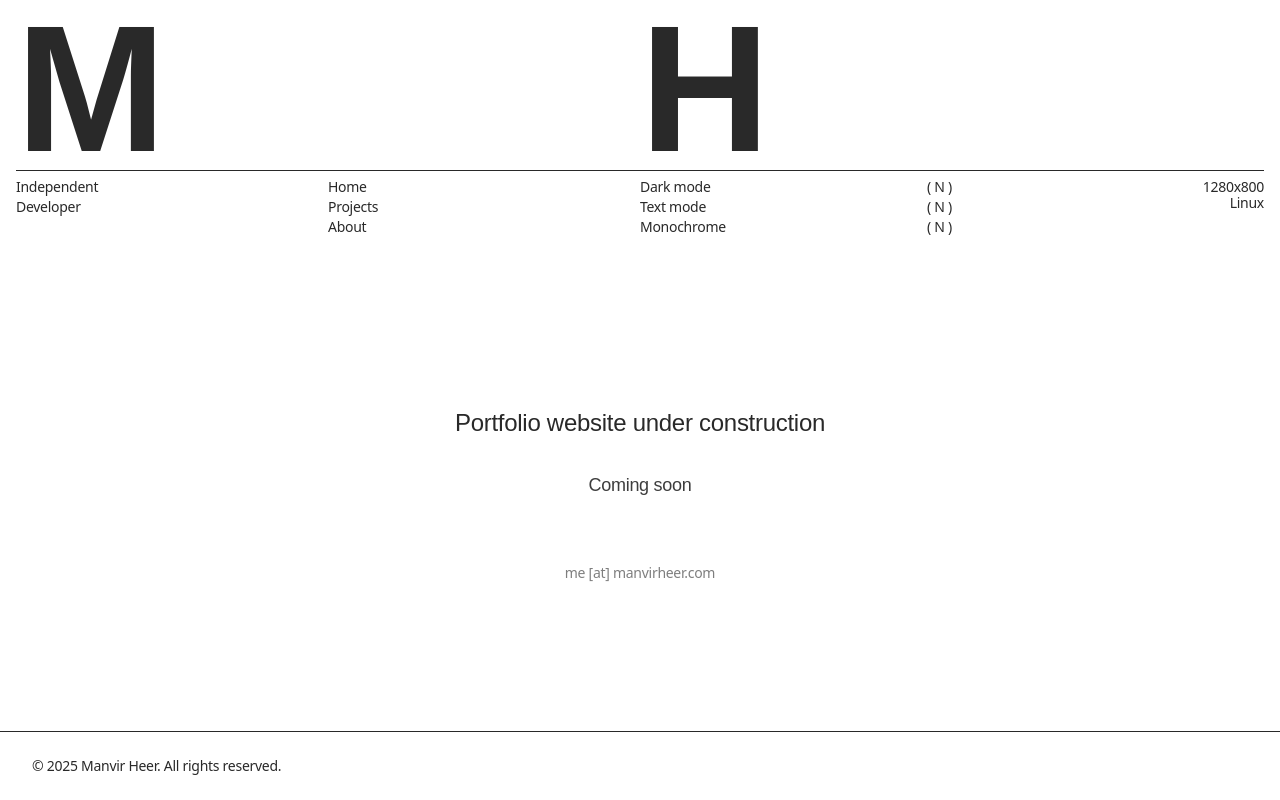
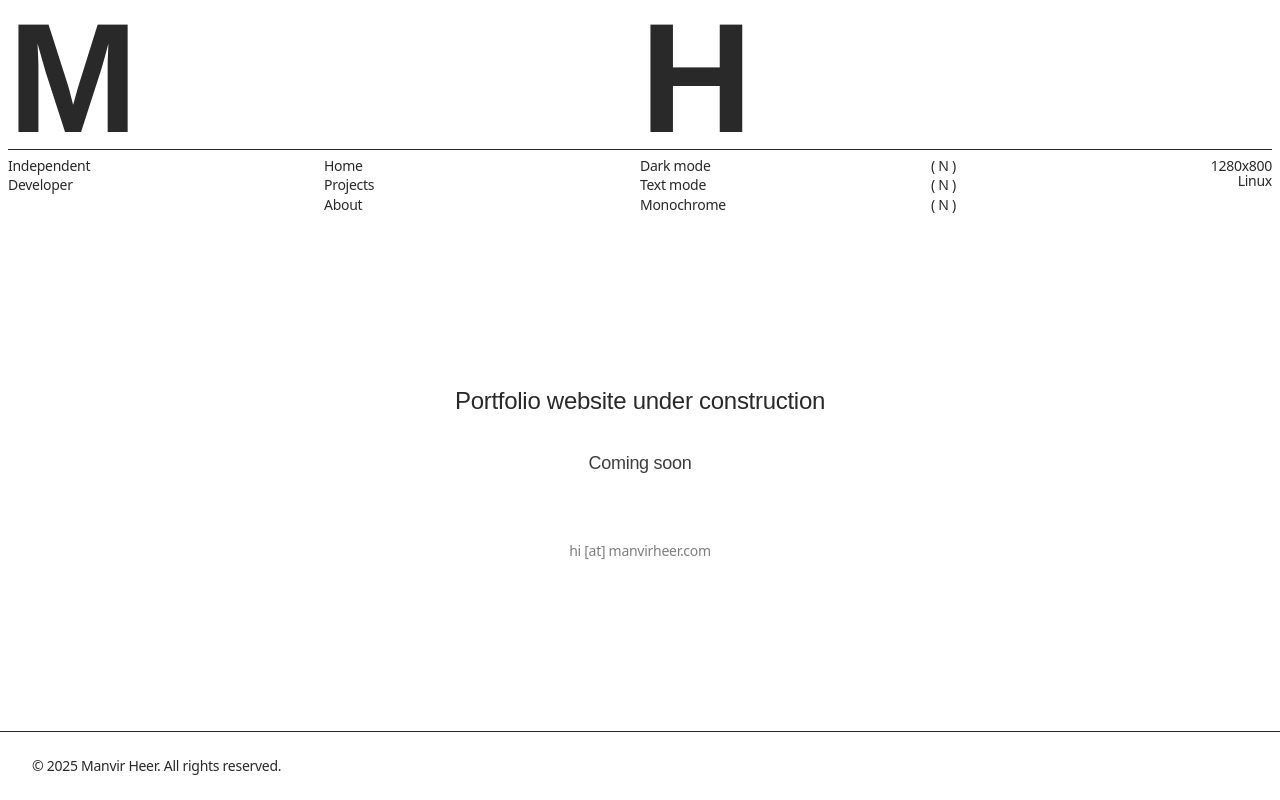
Before and after one commit to manvirheer/manvirheer-portfolio, a Next.js app: page / in a window 1280 px wide. Built offline with nearby package versions, Linux system fonts and the light colour scheme; a web font is replaced by a local one.

Commit message:
chore: do email change

```diff
--- a/app/components/layout/header.tsx
+++ b/app/components/layout/header.tsx
@@ -14,8 +14,7 @@ const Header = () => {
   const [dimensions, setDimensions] = useState({ width: 0, height: 0 });
   const [platform, setPlatform] = useState('');
   const [isLogoHovered, setIsLogoHovered] = useState(false);
-  // Default fontSize now just a state variable that will be dynamically updated
-  const [fontSize, setFontSize] = useState('160px');
+  // No need for fontSize state when using CSS vw units
   const letterControls = useAnimation();
   const logoTimeoutRef = useRef<NodeJS.Timeout | null>(null);
   const initialLoadDone = useRef(false);
@@ -42,40 +41,17 @@ const Header = () => {
       return 'Unknown';
     };
 
-    // Improved font size calculation based on viewport width
-    const updateFontSize = () => {
-      const width = window.innerWidth;
-
-      // More granular breakpoints for smoother scaling
-      if (width >= 1440) {
-        setFontSize('210px'); // Largest size for wide screens
-      } else if (width >= 1280) {
-        setFontSize('180px'); // Slightly smaller for standard desktop
-      } else if (width >= 1024) {
-        setFontSize('160px'); // Medium large for smaller desktops
-      } else if (width >= 768) {
-        setFontSize('140px');  // Medium size for tablets
-      } else if (width >= 640) {
-        setFontSize('110px');  // Medium-small for large phones
-      } else if (width >= 480) {
-        setFontSize('60px');  // Small for medium phones
-      } else {
-        setFontSize('40px');  // Extra small for small phones
-      }
-    };
+    // No need for JavaScript-based font size calculation with vw units
 
     // Initialize
-    updateFontSize();
     updateDimensions();
     setPlatform(detectPlatform());
 
-    // Add event listeners
+    // Add event listener
     window.addEventListener('resize', updateDimensions);
-    window.addEventListener('resize', updateFontSize);
 
     return () => {
       window.removeEventListener('resize', updateDimensions);
-      window.removeEventListener('resize', updateFontSize);
     };
   }, []);
 
@@ -136,7 +112,7 @@ const Header = () => {
   };
 
   return (
-    <header className={`w-full py-2 px-4  ${fonts.host.variable}`}>
+    <header className={`w-full py-2 px-2  ${fonts.host.variable}`}>
       {/* Main content container */}
       <div className="w-full">
         {/* Text with Framer Motion animations */}
@@ -157,7 +133,7 @@ const Header = () => {
                     display: 'flex',
                     fontFamily: 'var(--font-host)',
                     fontWeight: 900,
-                    fontSize: fontSize, // Now using the dynamic fontSize state
+                    fontSize: 'clamp(40px, 12.20vw, 170px)',  // 14.58vw = 210px at 1440px viewport width
                     letterSpacing: '-.005em',
                     lineHeight: '0.9',
                     color: 'currentColor'
@@ -231,7 +207,7 @@ const Header = () => {
                     display: 'flex',
                     fontFamily: 'var(--font-host)',
                     fontWeight: 900,
-                    fontSize: fontSize, // Now using the dynamic fontSize state
+                    fontSize: 'clamp(40px, 12.20vw, 170px)', // 14.58vw = 210px at 1440px viewport width
                     letterSpacing: '-0.03em',
                     lineHeight: '0.9',
                     color: 'currentColor'
--- a/app/config/motion.ts
+++ b/app/config/motion.ts
@@ -17,7 +17,7 @@ export const smoothEase = [0.25, 1, 0.5, 1];
 const LETTER_STAGGER_DELAY = 0.02;    // Delay between each letter's animation
 const LETTER_ANIMATION_DURATION = 0.2; // Duration of each letter's animation
 const LETTERS_HIDE_DELAY = 1500;       // Time before letters start to disappear (4 seconds)
-const LETTERS_HOVER_DURATION = 0.3;    // Duration for hover animation of letters
+const LETTERS_HOVER_DURATION = 0.2;    // Duration for hover animation of letters
 
 // Logo letter animations
 export const headerLetterVariants = {
@@ -46,7 +46,7 @@ export const headerLetterVariants = {
     transition: {
       delay: custom * LETTER_STAGGER_DELAY,
       duration: LETTERS_HOVER_DURATION,
-      ease: ease
+       ease: smoothEase
     }
   })
 };
--- a/app/page.tsx
+++ b/app/page.tsx
@@ -48,7 +48,7 @@ export default function UnderConstruction() {
         <div className="mt-auto">
           <p className="text-sm opacity-60">
             <a href="#" className="hover:opacity-100 transition-opacity duration-300">
-              me [at] manvirheer.com
+              hi [at] manvirheer.com
             </a>
           </p>
         </div>
```
